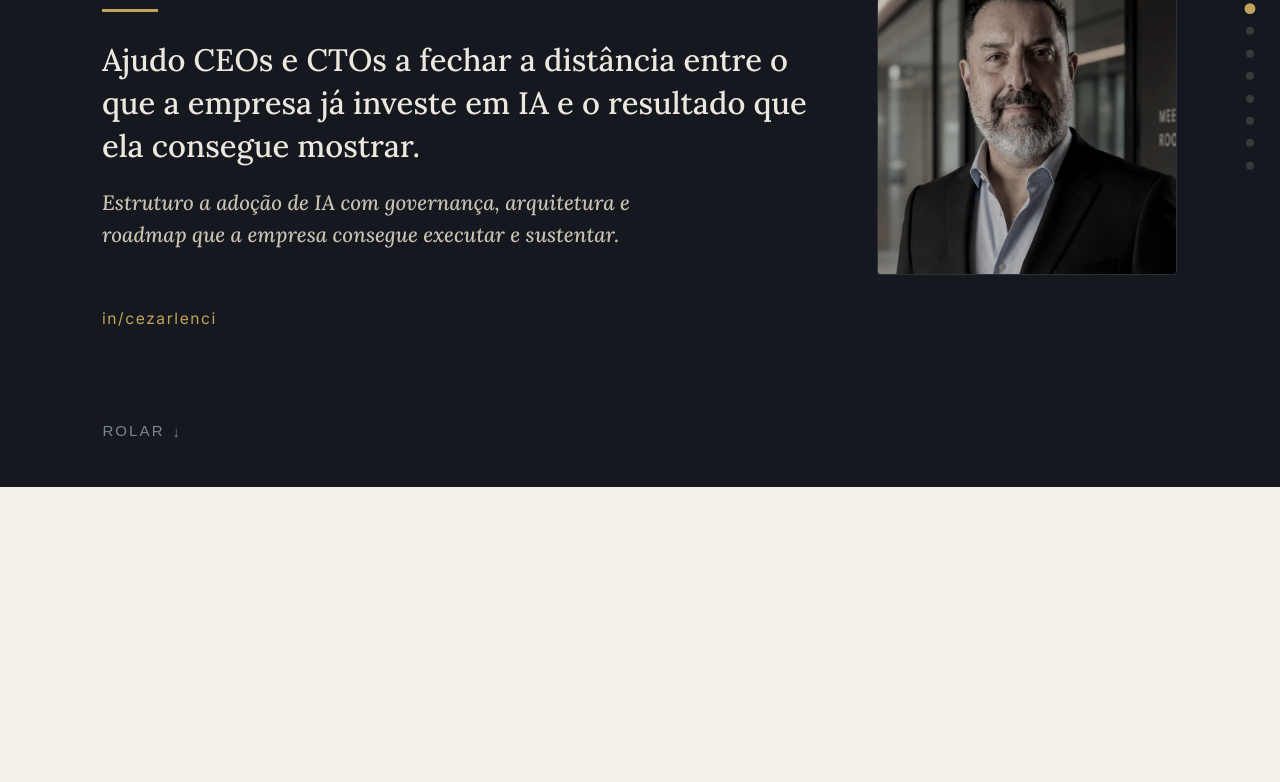
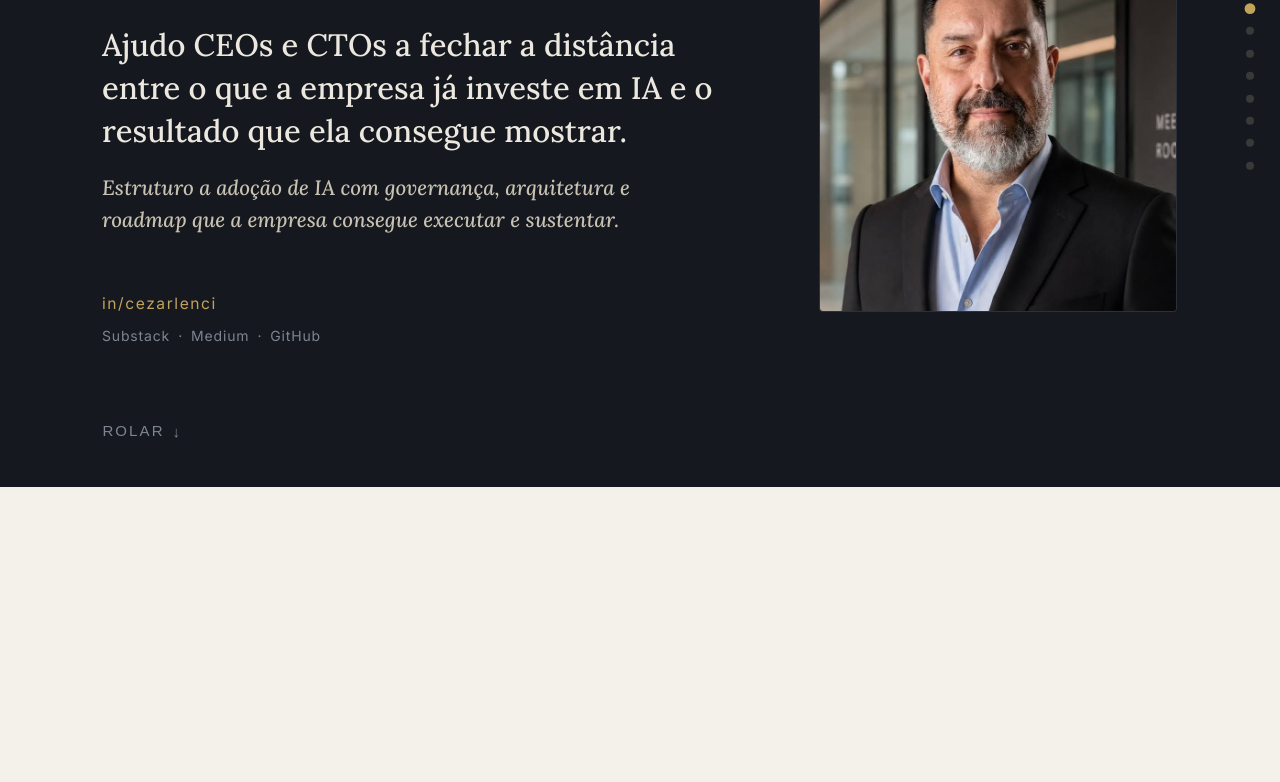
Before and after one commit to clenci/clenci.github.io, a plain HTML site: page index.html in a window 1280 px wide. Shown: the part 313-1095 px from the top of the page. Drawn offline with Linux system fonts and the light colour scheme.

Commit message:
site: remove duotom da foto, ajusta largura, linka handles do LinkedIn e adiciona links secundarios (Substack/Medium/GitHub) no hero e footer
Co-Authored-By: Claude Sonnet 5 <noreply@anthropic.com>

```diff
--- a/index.html
+++ b/index.html
@@ -31,7 +31,14 @@
       <p class="hero-declaration">Ajudo CEOs e CTOs a fechar a distância entre o que a empresa já investe em IA e o resultado que ela consegue mostrar.</p>
       <p class="hero-subtitle">Estruturo a adoção de IA com governança, arquitetura e roadmap que a empresa consegue executar e sustentar.</p>
       <div class="hero-lockup">
-        <span class="handle">in/cezarlenci</span>
+        <a class="handle" href="https://www.linkedin.com/in/cezarlenci" target="_blank" rel="noopener">in/cezarlenci</a>
+        <span class="hero-links-secondary">
+          <a href="https://cezarlenci.substack.com/" target="_blank" rel="noopener">Substack</a>
+          <span aria-hidden="true">·</span>
+          <a href="https://medium.com/@cezar.lenci" target="_blank" rel="noopener">Medium</a>
+          <span aria-hidden="true">·</span>
+          <a href="https://github.com/clenci" target="_blank" rel="noopener">GitHub</a>
+        </span>
       </div>
     </div>
     <div class="hero-photo">
@@ -310,7 +317,14 @@
 </section>
 
 <footer class="site-footer">
-  Cezar Lenci — Advisor estratégico de IA — in/cezarlenci
+  <div>Cezar Lenci — Advisor estratégico de IA — <a class="footer-link" href="https://www.linkedin.com/in/cezarlenci" target="_blank" rel="noopener">in/cezarlenci</a></div>
+  <div class="footer-links-secondary">
+    <a href="https://cezarlenci.substack.com/" target="_blank" rel="noopener">Substack</a>
+    <span aria-hidden="true">·</span>
+    <a href="https://medium.com/@cezar.lenci" target="_blank" rel="noopener">Medium</a>
+    <span aria-hidden="true">·</span>
+    <a href="https://github.com/clenci" target="_blank" rel="noopener">GitHub</a>
+  </div>
 </footer>
 
 <script src="script.js"></script>
--- a/style.css
+++ b/style.css
@@ -270,7 +270,7 @@ h2{
 
 .hero-photo{
   flex:0 0 auto;
-  width:min(28vw, 300px);
+  width:min(28vw, 380px);
   min-width:0;
   max-width:100%;
 }
@@ -281,15 +281,6 @@ h2{
   border:1px solid var(--hairline-dark);
   border-top:3px solid var(--gold);
 }
-.hero-photo .frame::after{
-  content:"";
-  position:absolute;
-  inset:0;
-  background:var(--ink);
-  mix-blend-mode:multiply;
-  opacity:.22;
-  pointer-events:none;
-}
 .hero-photo img{
   display:block;
   width:100%;
@@ -297,7 +288,6 @@ h2{
   aspect-ratio:4/5;
   object-fit:cover;
   object-position:50% 25%;
-  filter:grayscale(55%) sepia(.08) contrast(1.08) brightness(.94);
 }
 
 @media (max-width:820px){
@@ -350,14 +340,32 @@ h2{
 .hero-lockup{
   margin-top:3.5rem;
   display:flex;
-  align-items:center;
-  gap:.9rem;
+  flex-direction:column;
+  align-items:flex-start;
+  gap:.5rem;
 }
 .hero-lockup .handle{
   font-size:calc(.78rem * var(--type-scale));
   letter-spacing:.1em;
   color:var(--gold);
+  text-decoration:none;
 }
+.hero-lockup .handle:hover{
+  text-decoration:underline;
+}
+.hero-links-secondary{
+  font-size:calc(.7rem * var(--type-scale));
+  letter-spacing:.06em;
+  color:var(--slate-ink);
+  display:flex;
+  align-items:center;
+  gap:.5rem;
+}
+.hero-links-secondary a{
+  color:inherit;
+  text-decoration:none;
+}
+.hero-links-secondary a:hover{ color:var(--gold); }
 
 .scroll-cue{
   position:absolute;
@@ -721,12 +729,33 @@ h2{
 .cta-button:hover{ background:var(--gold-soft); }
 
 .site-footer{
+  scroll-snap-align:end;
   text-align:center;
   padding:2.2rem 8vw 3vh 8vw;
   font-size:calc(.78rem * var(--type-scale));
   letter-spacing:.06em;
   color:var(--slate-paper);
 }
+.footer-link{
+  color:inherit;
+  text-decoration:none;
+}
+.footer-link:hover{ text-decoration:underline; }
+.footer-links-secondary{
+  margin-top:.5rem;
+  font-size:calc(.72rem * var(--type-scale));
+  letter-spacing:.06em;
+  color:var(--slate-paper);
+  opacity:.6;
+  display:flex;
+  justify-content:center;
+  gap:.5rem;
+}
+.footer-links-secondary a{
+  color:inherit;
+  text-decoration:none;
+}
+.footer-links-secondary a:hover{ opacity:1; text-decoration:underline; }
 
 /* ---------- RESPONSIVO GERAL ---------- */
 
```
